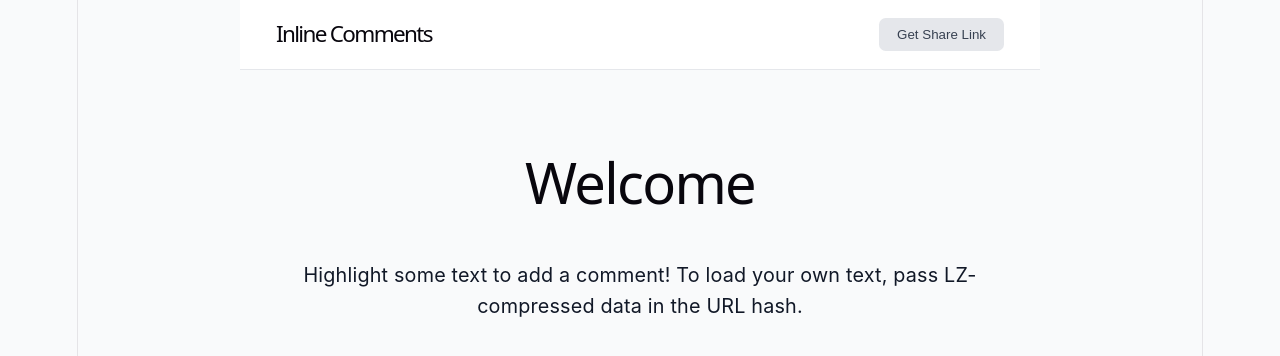
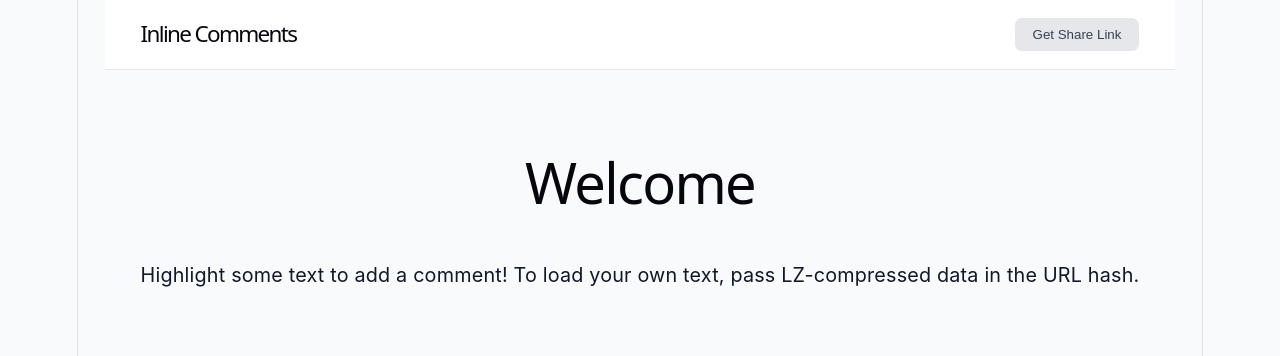
Before and after one commit to bladehaze/markdown-commenter, a React (Vite) app: page / in a window 1280 px wide. Shown: the top 356 px of the page. Built offline with nearby package versions, Linux system fonts and the light colour scheme.

Commit message:
fix: resolve syntax error in CSS caused by literal \n characters

```diff
--- a/src/App.css
+++ b/src/App.css
@@ -228,5 +228,60 @@
   from { transform: translateY(100%); }
   to { transform: translateY(0); }
 }
-\n\n/* Markdown Responsive Fixes */\n.document-container pre {\n  max-width: 100%;\n  overflow-x: auto;\n  background-color: #1f2937;\n  color: #e5e7eb;\n  padding: 1rem;\n  border-radius: 0.5rem;\n}\n\n.document-container code {\n  word-break: break-word;\n}\n\n.document-container pre code {\n  word-break: normal;\n}\n\n.document-container img {\n  max-width: 100%;\n  height: auto;\n}\n\n.document-container {\n  overflow-wrap: break-word;\n}\n
-\n\n/* Aggressive Mobile Overrides */\nhtml, body {\n  max-width: 100vw;\n  overflow-x: hidden;\n}\n\n.App {\n  max-width: 100vw;\n  overflow-x: hidden;\n}\n\n.document-container {\n  max-width: 100vw;\n  overflow-x: hidden;\n  word-wrap: break-word;\n  overflow-wrap: break-word;\n}\n\n.document-container * {\n  max-width: 100%;\n}\n\n.document-container pre {\n  white-space: pre-wrap; /* Wrap code block lines on mobile */\n  word-break: break-all;\n}\n
+
+
+/* Markdown Responsive Fixes */
+.document-container pre {
+  max-width: 100%;
+  overflow-x: auto;
+  background-color: #1f2937;
+  color: #e5e7eb;
+  padding: 1rem;
+  border-radius: 0.5rem;
+}
+
+.document-container code {
+  word-break: break-word;
+}
+
+.document-container pre code {
+  word-break: normal;
+}
+
+.document-container img {
+  max-width: 100%;
+  height: auto;
+}
+
+.document-container {
+  overflow-wrap: break-word;
+}
+
+
+
+/* Aggressive Mobile Overrides */
+html, body {
+  max-width: 100vw;
+  overflow-x: hidden;
+}
+
+.App {
+  max-width: 100vw;
+  overflow-x: hidden;
+}
+
+.document-container {
+  max-width: 100vw;
+  overflow-x: hidden;
+  word-wrap: break-word;
+  overflow-wrap: break-word;
+}
+
+.document-container * {
+  max-width: 100%;
+}
+
+.document-container pre {
+  white-space: pre-wrap; /* Wrap code block lines on mobile */
+  word-break: break-all;
+}
```
